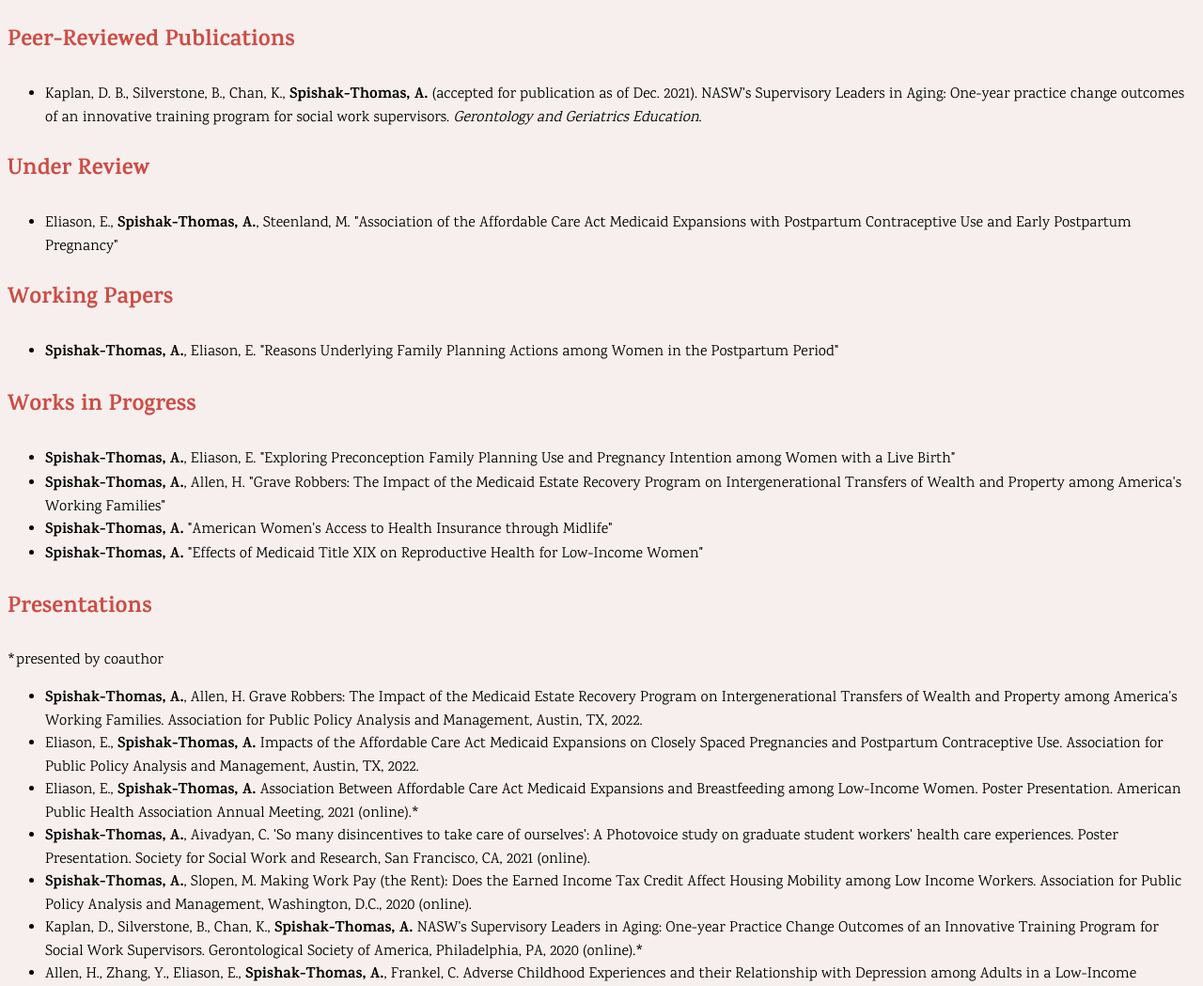
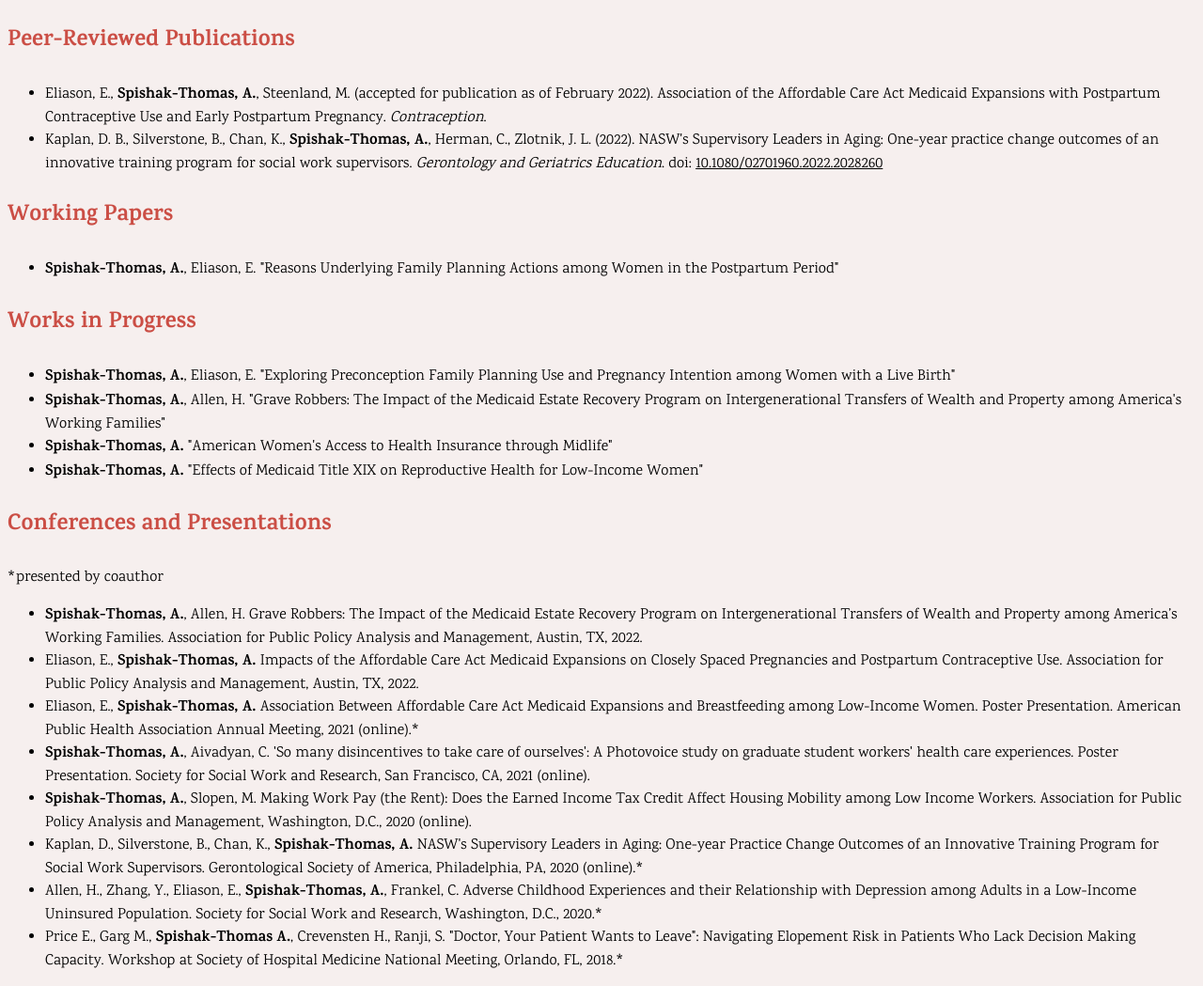
Before and after one commit to emspishak/ericspishak.com, a PHP site: page /research/ in a window 1280 px wide. Shown: the part 94-1143 px from the top of the page at 94% size. Run offline with PHP 8.4, Linux system fonts and the light colour scheme.

Commit message:
Update CV.

```diff
--- a/root/var/www/aspishakthomas.com/research/index.php
+++ b/root/var/www/aspishakthomas.com/research/index.php
@@ -6,22 +6,25 @@ top(Page::RESEARCH);
 
 <ul>
   <li>
-    Kaplan, D. B., Silverstone, B., Chan, K., <strong>Spishak-Thomas, A.</strong>
-    (accepted for publication as of Dec. 2021). NASW's Supervisory Leaders in
-    Aging: One-year practice change outcomes of an innovative training program
-    for social work supervisors. <em>Gerontology and Geriatrics Education</em>.
+    Eliason, E., <strong>Spishak-Thomas, A.</strong>, Steenland,
+    M. (accepted for publication as of February 2022). Association of
+    the Affordable Care Act Medicaid Expansions with Postpartum
+    Contraceptive Use and Early Postpartum Pregnancy. <em>Contraception</em>.
+  </li>
+  <li>
+    Kaplan, D. B., Silverstone, B., Chan, K., <strong>Spishak-Thomas, A.</strong>,
+    Herman, C., Zlotnik, J. L.  (2022). NASW's Supervisory Leaders in
+    Aging: One-year practice change outcomes of an innovative training
+    program for social work supervisors. <em>Gerontology and
+    Geriatrics Education</em>. doi:
+    <a href="https://doi.org/10.1080/02701960.2022.2028260">10.1080/02701960.2022.2028260</a>
   </li>
 </ul>
 
-<h3>Under Review</h3>
+<!-- <h3>Under Review</h3>
 
 <ul>
-  <li>
-    Eliason, E., <strong>Spishak-Thomas, A.</strong>, Steenland, M. "Association
-    of the Affordable Care Act Medicaid Expansions with Postpartum Contraceptive
-    Use and Early Postpartum Pregnancy"
-  </li>
-</ul>
+</ul> -->
 
 <h3>Working Papers</h3>
 
@@ -54,7 +57,7 @@ top(Page::RESEARCH);
   </li>
 </ul>
 
-<h3>Presentations</h3>
+<h3>Conferences and Presentations</h3>
 
 <div>
   *presented by coauthor
```
Also changed, not shown: 1 other file.
